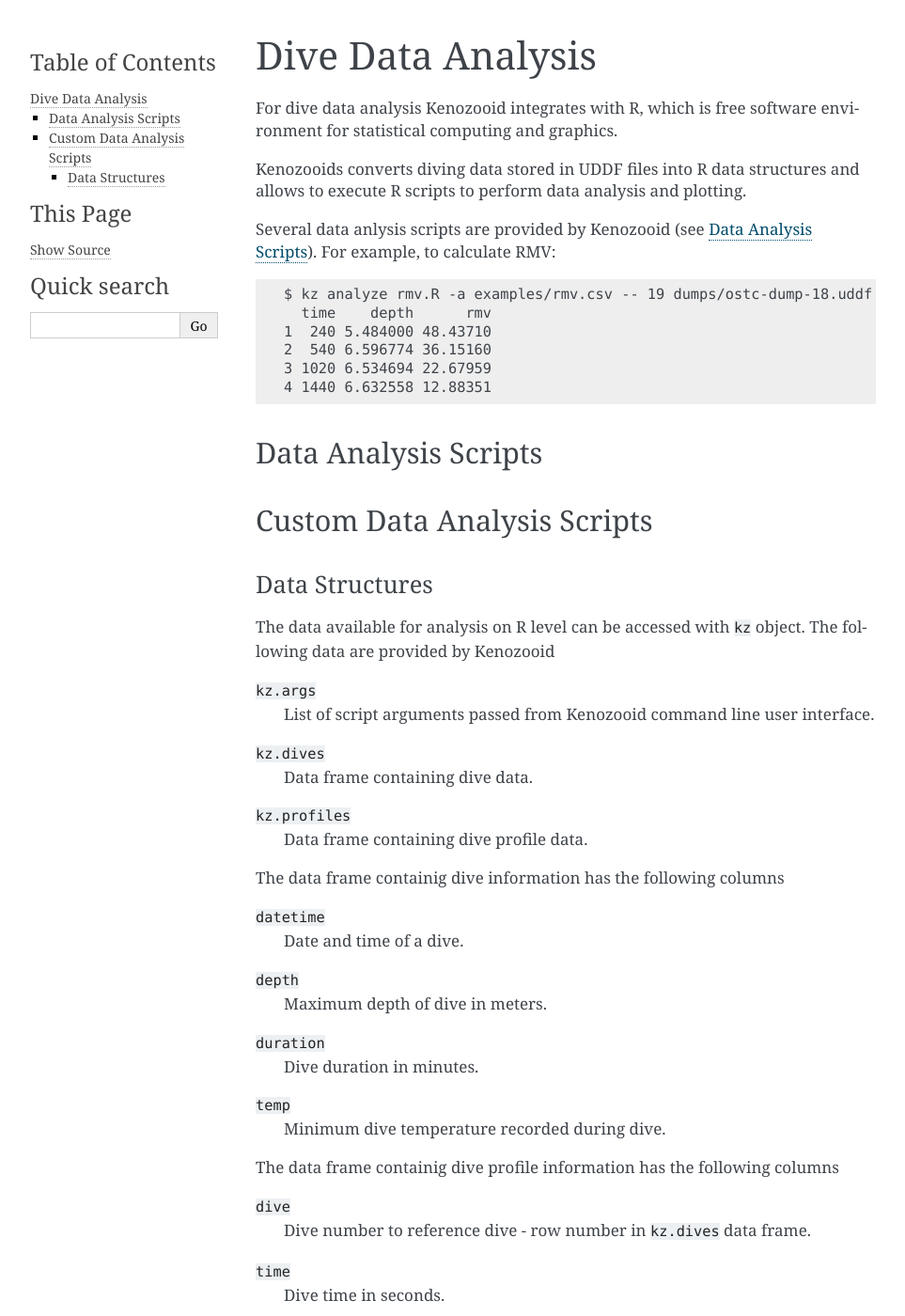
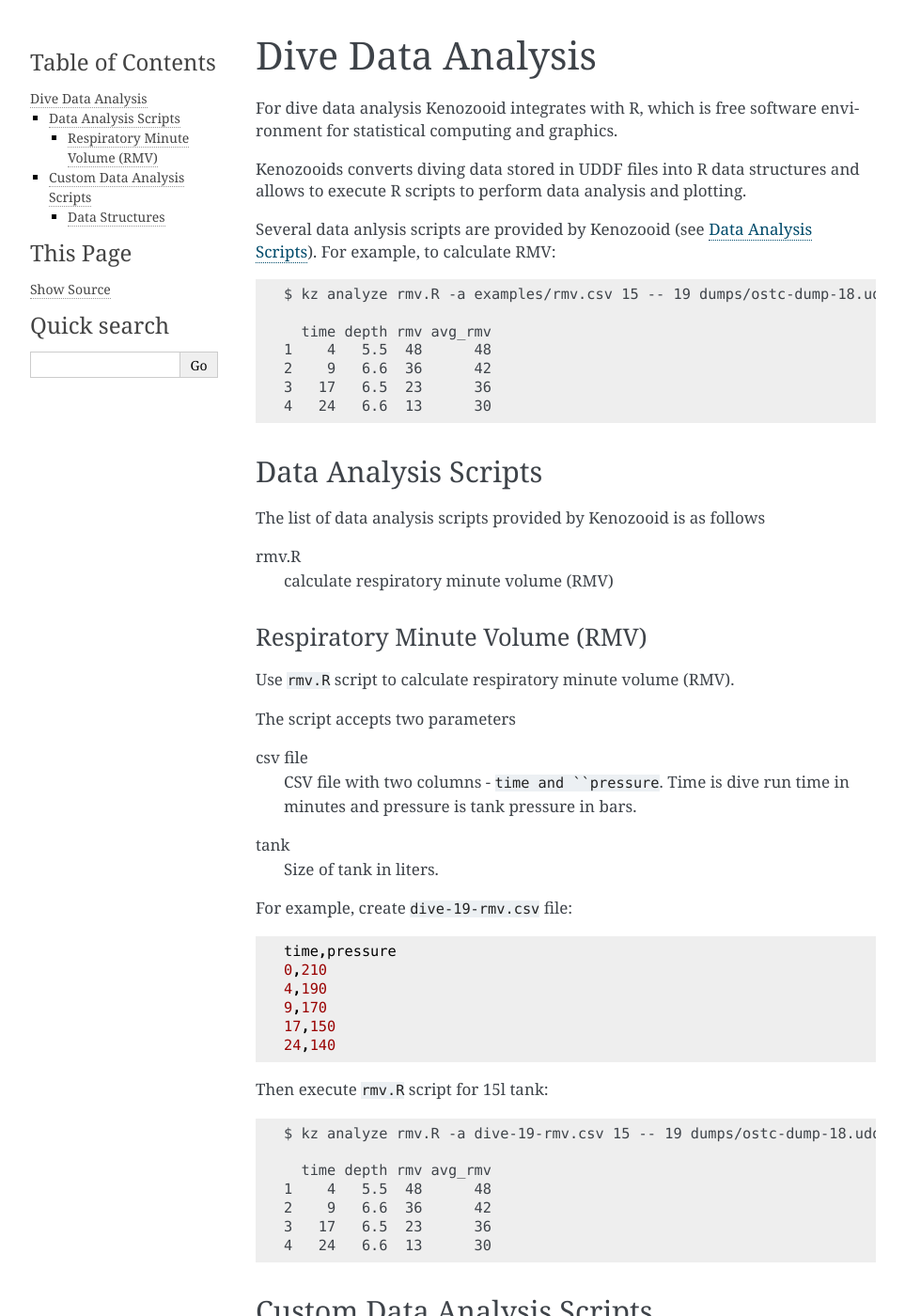
Before and after one commit to gitGNU/gnu_kenozooid, a Sphinx documentation site: the page built from doc/user/analysis.rst, in a window 1280 px wide and 1400 px high. Shown: the whole window at 94% size, without its empty margins (148-1111 px from the left). Built offline with Sphinx 7.4.7, drawn with Linux system fonts in a browser that asks for light colours.

Commit message:
- described rmv data analysis script in user manual

```diff
--- a/doc/user/analysis.rst
+++ b/doc/user/analysis.rst
@@ -9,17 +9,53 @@
 Several data anlysis scripts are provided by Kenozooid (see
 :ref:`user-analysis-scripts`). For example, to calculate RMV::
 
-    $ kz analyze rmv.R -a examples/rmv.csv -- 19 dumps/ostc-dump-18.uddf
-      time    depth      rmv
-    1  240 5.484000 48.43710
-    2  540 6.596774 36.15160
-    3 1020 6.534694 22.67959
-    4 1440 6.632558 12.88351
+    $ kz analyze rmv.R -a examples/rmv.csv 15 -- 19 dumps/ostc-dump-18.uddf
+
+      time depth rmv avg_rmv
+    1    4   5.5  48      48
+    2    9   6.6  36      42
+    3   17   6.5  23      36
+    4   24   6.6  13      30
 
 .. _user-analysis-scripts:
 
 Data Analysis Scripts
 ---------------------
+The list of data analysis scripts provided by Kenozooid is as follows
+
+rmv.R
+    calculate respiratory minute volume (RMV)
+
+Respiratory Minute Volume (RMV)
+^^^^^^^^^^^^^^^^^^^^^^^^^^^^^^^
+Use ``rmv.R`` script to calculate respiratory minute volume (RMV).
+
+The script accepts two parameters
+
+csv file
+    CSV file with two columns - ``time and ``pressure``. Time is dive run
+    time in minutes and pressure is tank pressure in bars.
+tank
+    Size of tank in liters.
+
+For example, create ``dive-19-rmv.csv`` file::
+
+    time,pressure
+    0,210
+    4,190
+    9,170
+    17,150
+    24,140
+
+Then execute ``rmv.R`` script for 15l tank::
+
+    $ kz analyze rmv.R -a dive-19-rmv.csv 15 -- 19 dumps/ostc-dump-18.uddf
+
+      time depth rmv avg_rmv
+    1    4   5.5  48      48
+    2    9   6.6  36      42
+    3   17   6.5  23      36
+    4   24   6.6  13      30
 
 Custom Data Analysis Scripts
 ----------------------------
```
